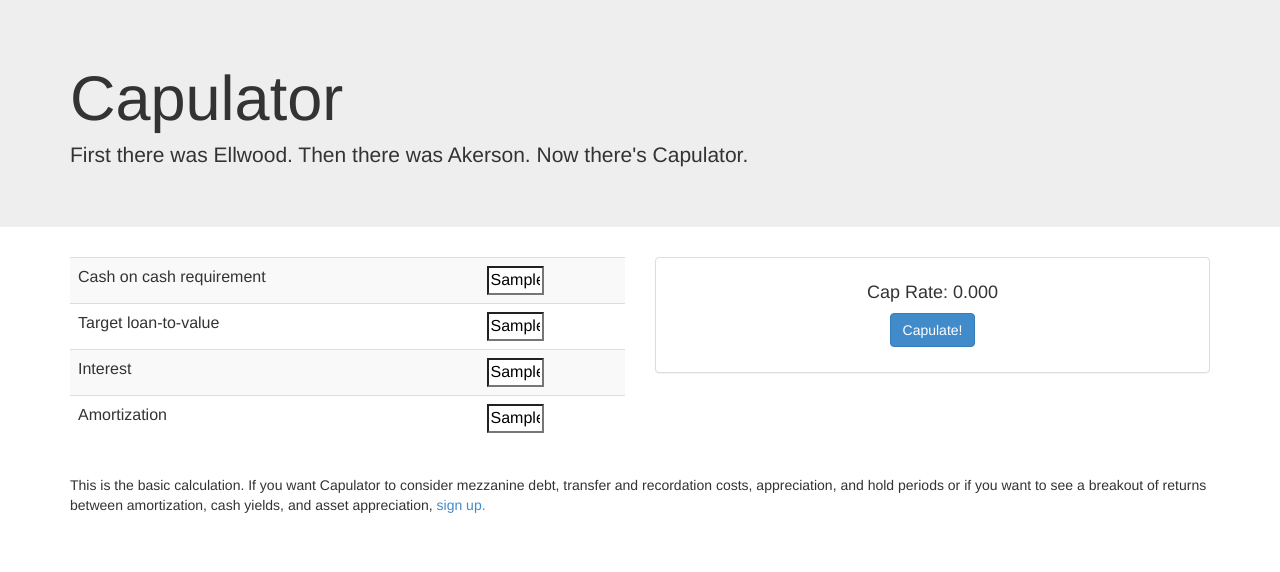
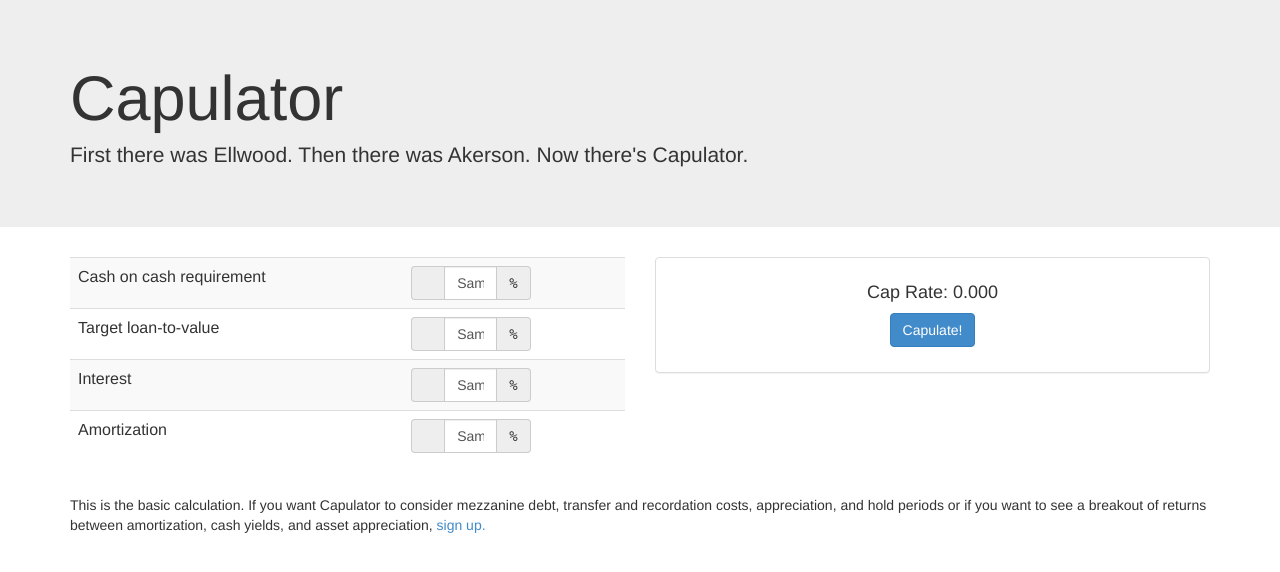
Before and after one commit to blaino/vinnerator, a Python web app: template templates/basic.html in a window 1280 px wide. Shown: the part 66-638 px from the top of the page. Run offline with Jinja, Linux system fonts and the light colour scheme; the template is opened without the code that fills it: most values are stand-ins (such as "Sample title", 1, 10 or a date in 2020); some libraries are stand-ins or nearby versions.

Commit message:
Units to basic page

```diff
--- a/templates/basic.html
+++ b/templates/basic.html
@@ -17,19 +17,43 @@
 	  <tbody>
             <tr>
 	      <td>Cash on cash requirement</td>
-	      <td><input type=text class="right" size=3 name=cash_on_cash value={{scenario.cash_on_cash}}></td>
+	      <td>
+		<div class="input-group basic-input">
+		  <span class="input-group-addon mono">&nbsp</span>
+		  <input type=text class="form-control right"  name=cash_on_cash value={{scenario.cash_on_cash}}>
+		  <span class="input-group-addon mono">%</span>
+		</div>
+	      </td>
             </tr>
             <tr>
 	      <td>Target loan-to-value</td>
-	      <td><input type=text class="right" size=3 name=target_ltv value={{scenario.target_ltv}}></td>
+	      <td>
+		<div class="input-group basic-input">
+		  <span class="input-group-addon mono">&nbsp</span>
+		  <input type=text class="form-control right"  name=target_ltv value={{scenario.target_ltv}}>
+		  <span class="input-group-addon mono">%</span>
+		</div>
+	      </td>
             </tr>
 	    <tr>
 	      <td>Interest</td>
-	      <td><input type=text class="right" size=3 name=interest value={{scenario.interest}}></td>
+	      <td>
+		<div class="input-group basic-input">
+		  <span class="input-group-addon mono">&nbsp</span>
+		  <input type=text class="form-control right"  name=interest value={{scenario.interest}}>
+		  <span class="input-group-addon mono">%</span>
+		</div>
+	      </td>
 	    </tr>
 	    <tr>
 	      <td>Amortization</td>
-	      <td><input type=text class="right" size=3 name=amort value={{scenario.amort}}></td>
+	      <td>
+		<div class="input-group basic-input">
+		  <span class="input-group-addon mono">&nbsp</span>
+		  <input type=text class="form-control right"  name=amort value={{scenario.amort}}>
+		  <span class="input-group-addon mono">%</span>
+		</div>
+	      </td>
 	    </tr>
 	  </tbody>
 	</table>
```
